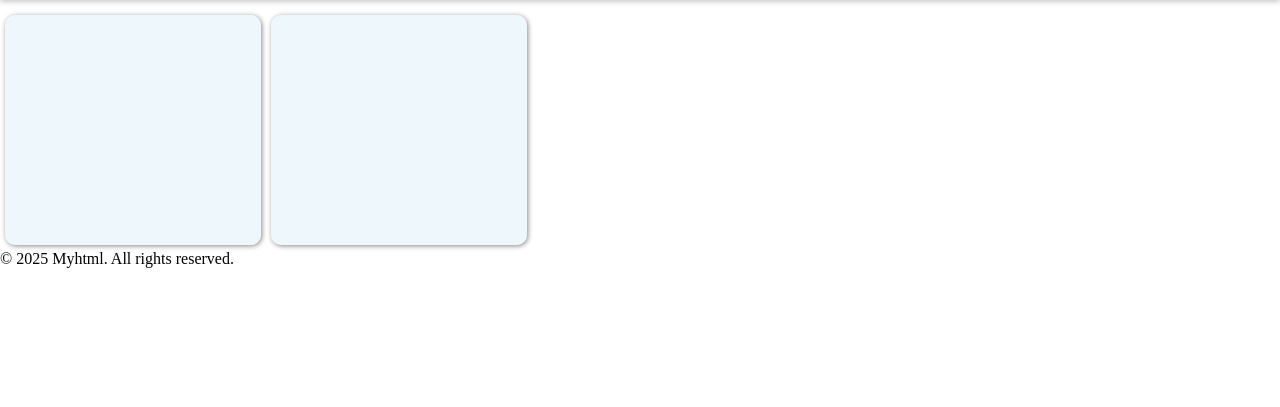
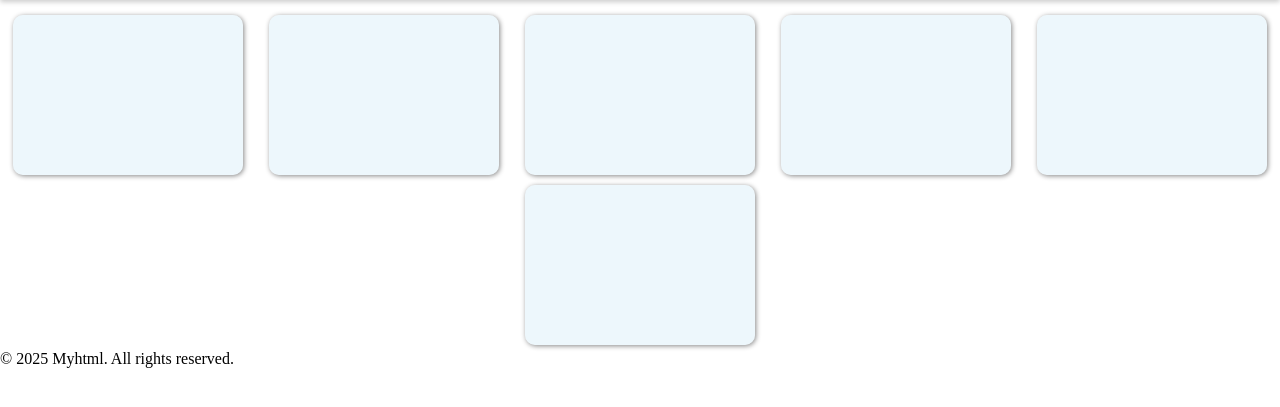
Before and after one commit to haha-ha-cuo/XiliXili, a PHP site: page /main.html in a window 1280 px wide. Shown: the part 58-465 px from the top of the page. Run offline with PHP 8.4, Linux system fonts and the light colour scheme.

Commit message:
update css

```diff
--- a/css/main.css
+++ b/css/main.css
@@ -66,7 +66,8 @@ a:hover {
 
 .container {
     display: flex;
-    justify-content: flex-start;
+     flex-wrap: wrap;
+    justify-content: space-around;
     align-items: flex-start;
 }
 
@@ -74,10 +75,9 @@ a:hover {
     margin: 5px;
     box-shadow: 1px 1px 5px #888888;
     background-color: rgba(214, 237, 247, 0.438);
-    padding: 20px;
     border-radius: 10px;
-    width: 256px;
-    height: 230px;
+    width: 18%;
+    height: 10em;
     display: flex;
 }
 
@@ -102,8 +102,12 @@ button {
     margin: 5px;
     background-color: #ffffff;
     border: none;
+    border-radius: 5px;
 }
 
+button:hover{
+    background-color: #cccccc;
+}
 .input-box img {
     width: 2em;
     filter: opacity(100%);
--- a/main.html
+++ b/main.html
@@ -24,6 +24,7 @@
                 </a>
             </div>
             <div class="navbox">
+                <a href="#">
                 <h4>附近</h4>
                 </a>
             </div>
@@ -41,6 +42,14 @@
             </div>
             <div class="content">
             </div>
+            <div class="content">
+            </div>
+            <div class="content">
+            </div>
+            <div class="content">
+            </div>
+            <div class="content">
+            </div>
         </div>
     </main>
     <footer>
```
